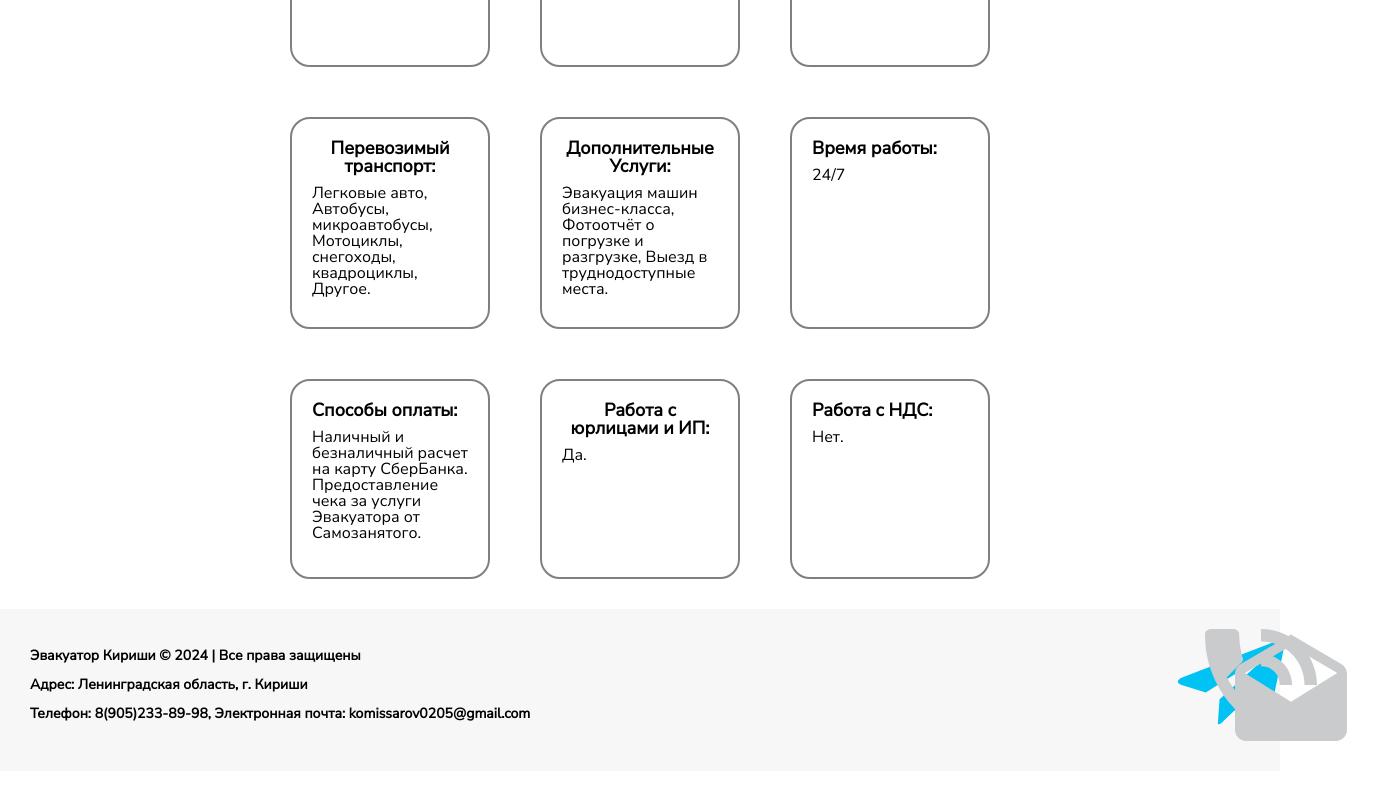
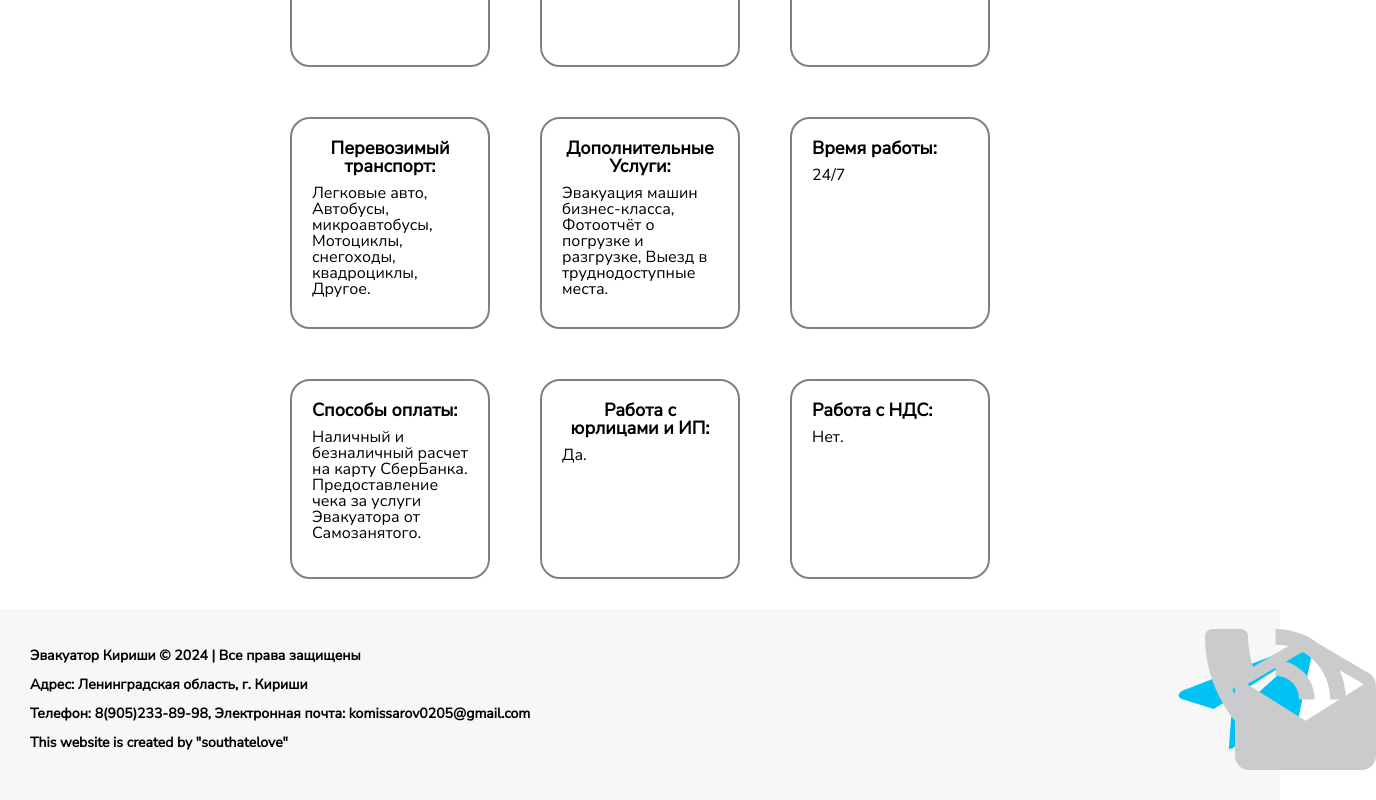
Before and after one commit to southatelove/tow-truck, a React (Vite) app: page / in a window 1280 px wide. Shown: the part 1239-2039 px from the top of the page, 1376 px wide, since content can reach past the window. Before the commit the page ends 2010 px from the top, so only its background shows below. Built offline with nearby package versions, Linux system fonts and the light colour scheme.

Commit message:
Created by Southatelove

```diff
--- a/src/Components/Footer/Footer.tsx
+++ b/src/Components/Footer/Footer.tsx
@@ -15,6 +15,9 @@
               Телефон: 8(905)233-89-98, Электронная почта:
               komissarov0205@gmail.com
             </p>
+            <a href="https://github.com/southatelove">
+              This website is created by "southatelove"
+            </a>
           </div>
           <div className="footer-right-container">
             <a
--- a/src/pages/Menu/Menu.tsx
+++ b/src/pages/Menu/Menu.tsx
@@ -59,6 +59,12 @@
     desription: "Нет.",
   },
 ];
+
+console.log(
+  "Создатель сайта",
+  "https://github.com/southatelove",
+  "Все права защищены"
+);
 export function Menu() {
   return (
     <>
```
